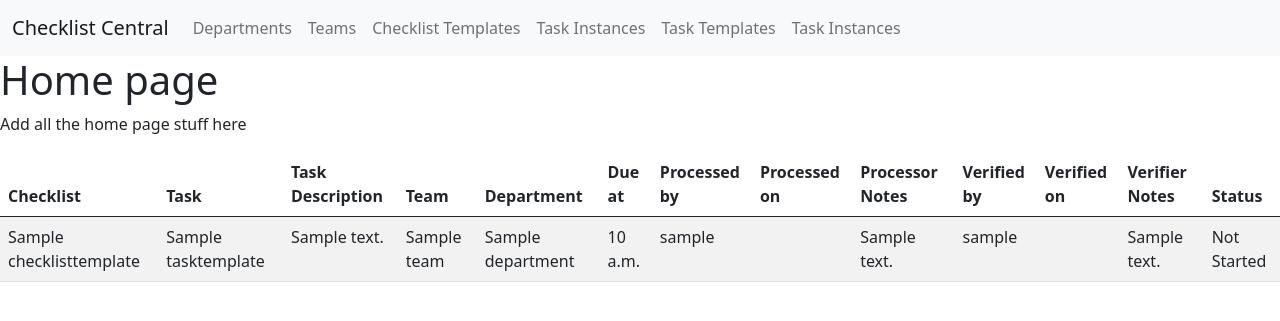
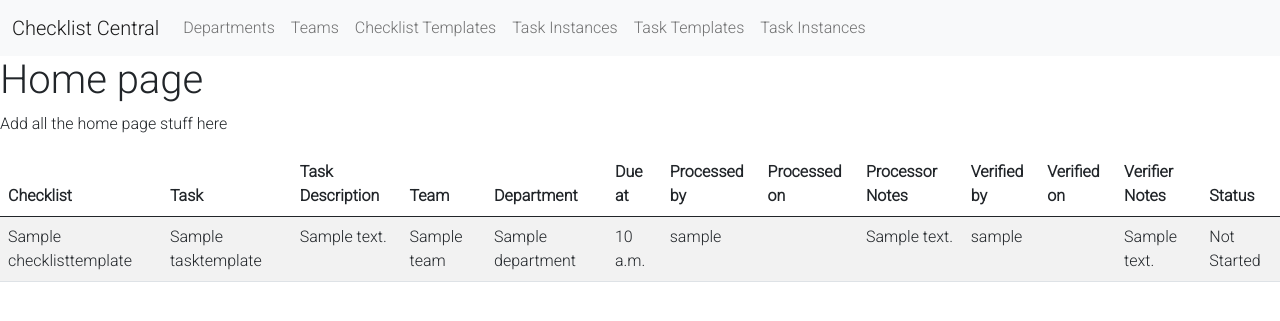
Before and after one commit to davep33l/checklist-central, a Django app: page / in a window 1280 px wide. Shown: the top 321 px of the page. Run offline with Django 4.2, Linux system fonts and the light colour scheme; tables that the repository leaves empty hold one stand-in row (values such as "Sample post").

Commit message:
Add static files for css
- Added basic css file to test connectivity to my templates

```diff
--- a/config/settings.py
+++ b/config/settings.py
@@ -139,6 +139,7 @@ USE_TZ = True
 # https://docs.djangoproject.com/en/4.2/howto/static-files/
 
 STATIC_URL = 'static/'
+STATICFILES_DIRS = [os.path.join(BASE_DIR, 'static')]
 
 # Default primary key field type
 # https://docs.djangoproject.com/en/4.2/ref/settings/#default-auto-field
--- /dev/null
+++ b/static/css/style.css
@@ -0,0 +1,7 @@
+/* reset */
+
+body {
+    margin: 0;
+    padding: 0;
+    font-family: 'Roboto', sans-serif;
+}
--- a/templates/base.html
+++ b/templates/base.html
@@ -1,3 +1,5 @@
+{% load static %}
+
 <!DOCTYPE html>
 <html class="h-100" lang="en">
 
@@ -17,6 +19,8 @@
     <link href="https://cdn.jsdelivr.net/npm/bootstrap@5.0.1/dist/css/bootstrap.min.css" rel="stylesheet"
         integrity="sha384-+0n0xVW2eSR5OomGNYDnhzAbDsOXxcvSN1TPprVMTNDbiYZCxYbOOl7+AMvyTG2x" crossorigin="anonymous">
 
+    <!-- Custom CSS -->
+    <link rel="stylesheet" href="{% static 'css/style.css' %}">
 </head>
 
 <!-- bootstrap navigation bar -->
```
